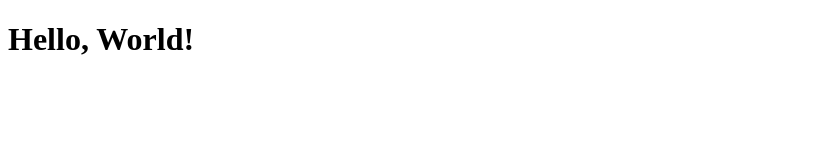
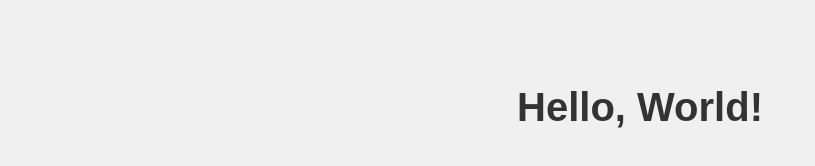
Before and after one commit to msuresha/new-suresh-test, a plain HTML site: page index.html in a window 1280 px wide. Shown: the whole page, without its empty margins (0-815 px from the left). Drawn offline with Linux system fonts and the light colour scheme.

Commit message:
Add CSS styling

```diff
--- a/index.html
+++ b/index.html
@@ -3,6 +3,18 @@
 <head>
     <meta charset="UTF-8">
     <title>Simple Test Page</title>
+    <style>
+        body {
+            font-family: Arial, sans-serif;
+            text-align: center;
+            background-color: #f0f0f0;
+            padding-top: 50px;
+        }
+        h1 {
+            color: #333;
+            font-size: 2.5em;
+        }
+    </style>
 </head>
 <body>
     <h1>Hello, World!</h1>
```
